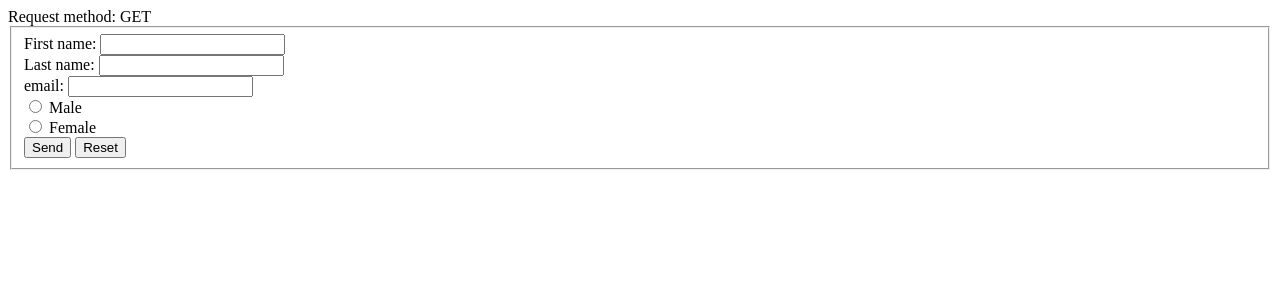
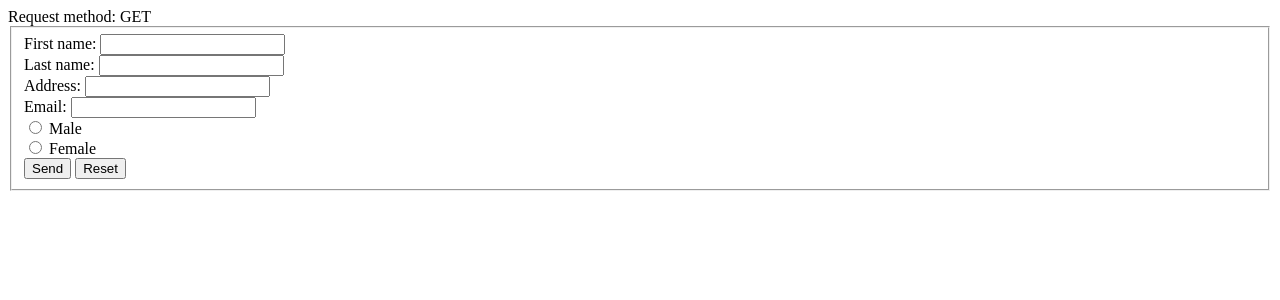
Before and after one commit to awinky1/git-work, a PHP site: page /form.php in a window 1280 px wide. Shown: the top 300 px of the page. Run offline with PHP 8.4, Linux system fonts and the light colour scheme.

Commit message:
form.php

```diff
--- a/form.php
+++ b/form.php
@@ -8,7 +8,9 @@ $form = '
               <INPUT type="text" name="firstname" id="firstname"><BR>
     <LABEL for="lastname">Last name: </LABEL>
               <INPUT type="text" name="lastname" id="lastname"><BR>
-    <LABEL for="email">email: </LABEL>
+    <LABEL for="address">Address: </LABEL>
+              <INPUT type="text" name="address" id="address"><BR>
+    <LABEL for="email">Email: </LABEL>
               <INPUT type="text" name="email" id="email"><BR>
     <INPUT type="radio" name="sex" value="Male"> Male<BR>
     <INPUT type="radio" name="sex" value="Female"> Female<BR>
@@ -20,7 +22,7 @@ $form = '
     echo $form;
   } else {
 
-    echo 'Thank you and this is what you sent: <br>';
+    echo '<br> <br> Thank you, <br> This is what you sent: <br> <br>';
      foreach($_POST as $key => $value) {
        echo $key . ': ' . $value . '<br>';
      }
```
